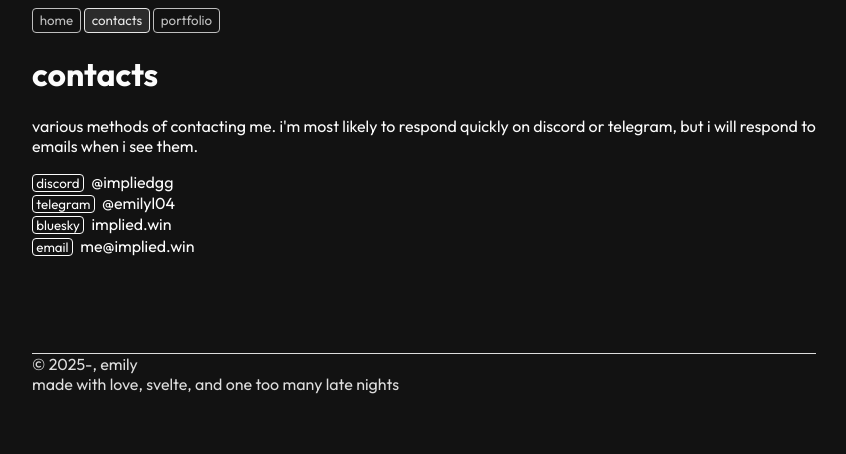
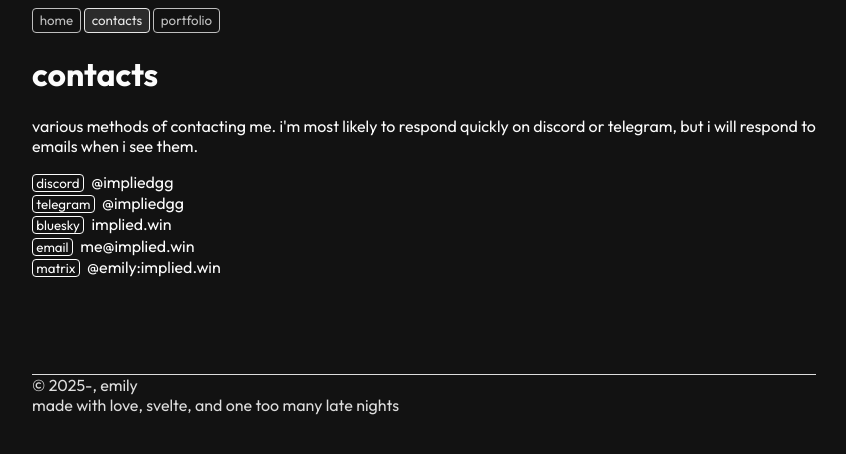
Before and after one commit to impliedgg/website, a SvelteKit app: page /contacts in a window 1280 px wide. Shown: the top 454 px of the page, without its empty margins (216-1062 px from the left). Built offline with nearby package versions, Linux system fonts and the light colour scheme.

Commit message:
chore: update socials

```diff
--- a/src/app.html
+++ b/src/app.html
@@ -43,7 +43,7 @@
 		}
 
 		a:visited {
-			color: (--accent);
+			color: var(--accent);
 		}
 	</style>
 
--- a/src/routes/contacts/+page.svelte
+++ b/src/routes/contacts/+page.svelte
@@ -17,9 +17,9 @@
         },
         {
             name: "telegram",
-            label: "@emilyl04",
+            label: "@impliedgg",
             type: "link",
-            data: "https://t.me/emilyl04",
+            data: "https://t.me/impliedgg",
         },
         {
             name: "bluesky",
@@ -32,6 +32,12 @@
             label: "me@implied.win",
             type: "link",
             data: "mailto:me@implied.win",
+        },
+        {
+            name: "matrix",
+            label: "@emily:implied.win",
+            type: "copy",
+            data: "@emily:implied.win"
         },
     ];
 </script>
```
